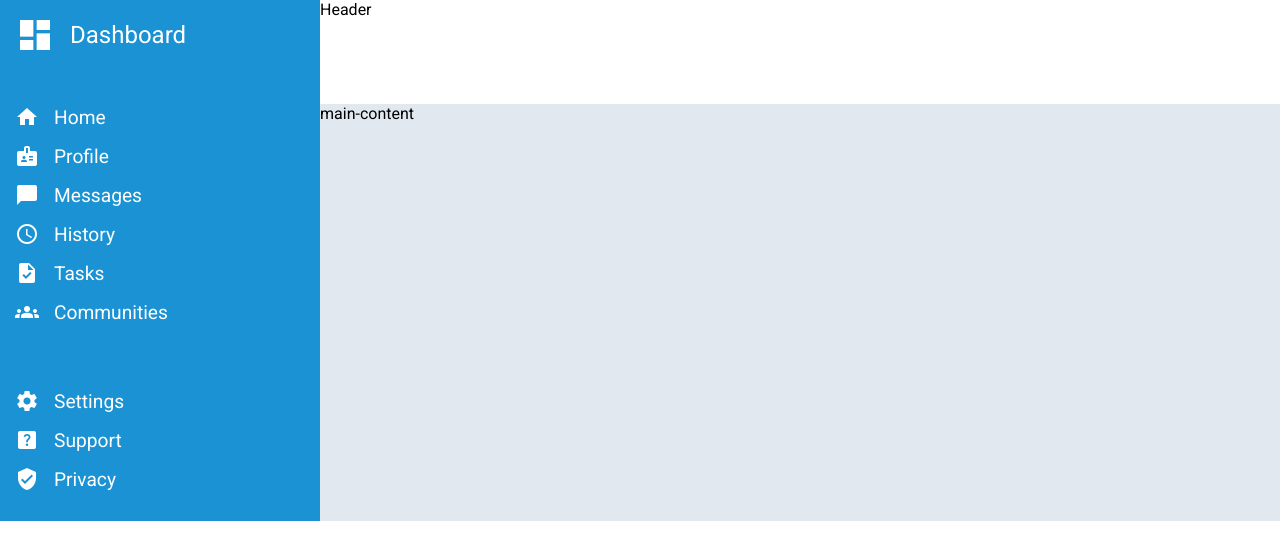
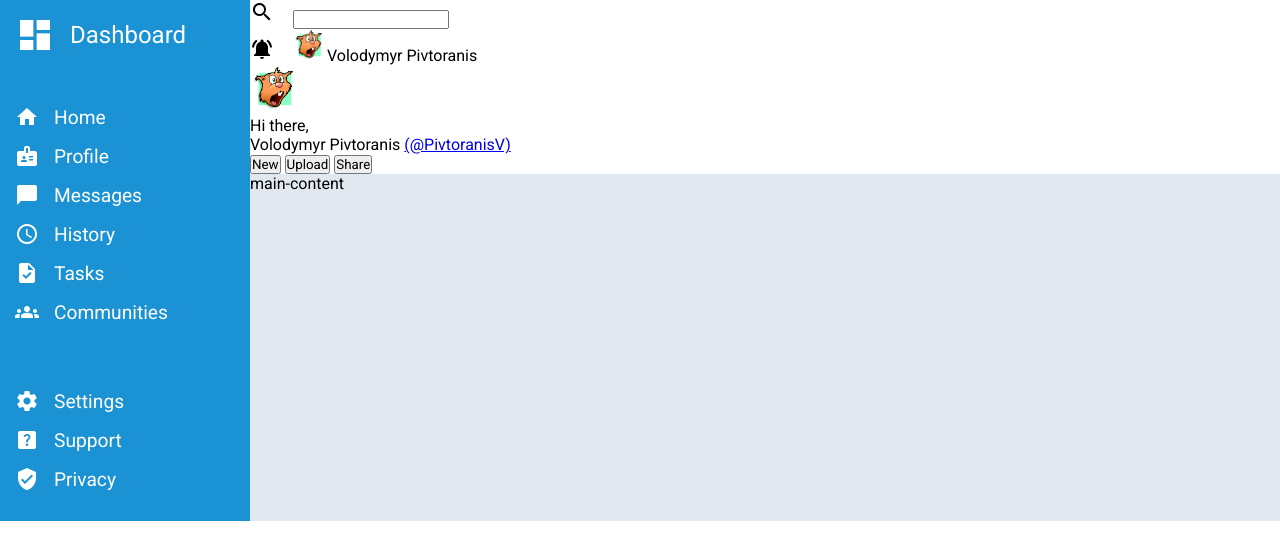
Before and after one commit to PivtoranisV/admin-dashboard, a plain HTML site: page index.html in a window 1280 px wide. Drawn offline with Linux system fonts and the light colour scheme.

Commit message:
Add html structure for header

```diff
--- a/index.html
+++ b/index.html
@@ -12,7 +12,34 @@
   </head>
   <body>
     <div class="container">
-      <div class="header">Header</div>
+      <div class="header">
+        <div class="search">
+          <i class="material-icons">search</i>
+          <input type="search" />
+        </div>
+        <div class="notifications">
+          <i class="material-icons">notifications_active</i>
+          <img src="assets/amazed.png" alt="face of amazed animal" />
+          <span>Volodymyr Pivtoranis</span>
+        </div>
+        <div class="user-info">
+          <img src="assets/amazed.png" alt="face of amazed animal" />
+          <div>
+            <p>Hi there,</p>
+            <p>
+              Volodymyr Pivtoranis
+              <a href="http://linkedin.com/in/volodymyr-pivtoranis"
+                >(@PivtoranisV)</a
+              >
+            </p>
+          </div>
+        </div>
+        <div class="buttons">
+          <button type="button">New</button>
+          <button type="button">Upload</button>
+          <button type="button">Share</button>
+        </div>
+      </div>
       <div class="sidebar">
         <div class="dashboard">
           <i class="material-icons">dashboard</i>
--- a/style.css
+++ b/style.css
@@ -17,12 +17,20 @@
 
 .container {
     display: grid;
-    grid-template-columns: 1fr 3fr;
-    grid-template-rows: 1fr 4fr;
+    grid-template-columns: 250px auto;
+    grid-template-rows: auto 1fr;
 }
 
 .header {
     background-color: var(--secondary_text_color);
+}
+
+.notifications img {
+    width: 30px;
+}
+
+.user-info img {
+    width: 45px;
 }
 
 .sidebar {
```
Also changed, not shown: assets/amazed.png (added).
